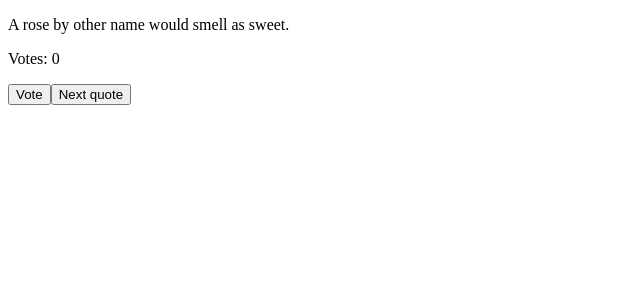
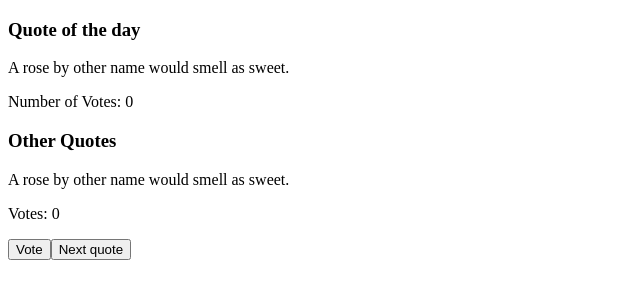
Before and after one commit to psandesh64/MernClasswork, a React (Vite) app in the folder classReactProject/: page / in a window 1280 px wide. Shown: the top 300 px of the page, without its empty margins (0-640 px from the left). Built offline with nearby package versions, Linux system fonts and the light colour scheme.

Commit message:
first commit

```diff
--- a/classReactProject/src/App.jsx
+++ b/classReactProject/src/App.jsx
@@ -23,6 +23,8 @@ const App = () => {
 
   return (
     <div>
+      <Quoteoftheday quotes={quotes} votes={votes}/>
+      <h3>Other Quotes</h3>
       <p>{quotes[selected]}</p>
       <p>Votes: {votes[selected]}</p>
       <button onClick={handleVote}>Vote</button>
@@ -33,6 +35,23 @@ const App = () => {
 
 export default App
 
+const Quoteoftheday = (props) => {
+  const getMaxVote=(para) => {
+    let max=0;
+    let imax=0;
+    for( let i=0;i<para.length;i++){
+      if(para[i]>max) {max = para[i];imax=[i]}
+    }
+    return [max,imax];
+  }
+  return (
+    <>
+    <h3>Quote of the day</h3>
+      <p>{props.quotes[getMaxVote(props.votes)[1]]}</p>
+      <p>Number of Votes: {getMaxVote(props.votes)[0]}</p>
+    </>
+  )
+}
 /*
 const [votes, setVotes] = useState(Array(quotes.length).fill(0));
 */
```
